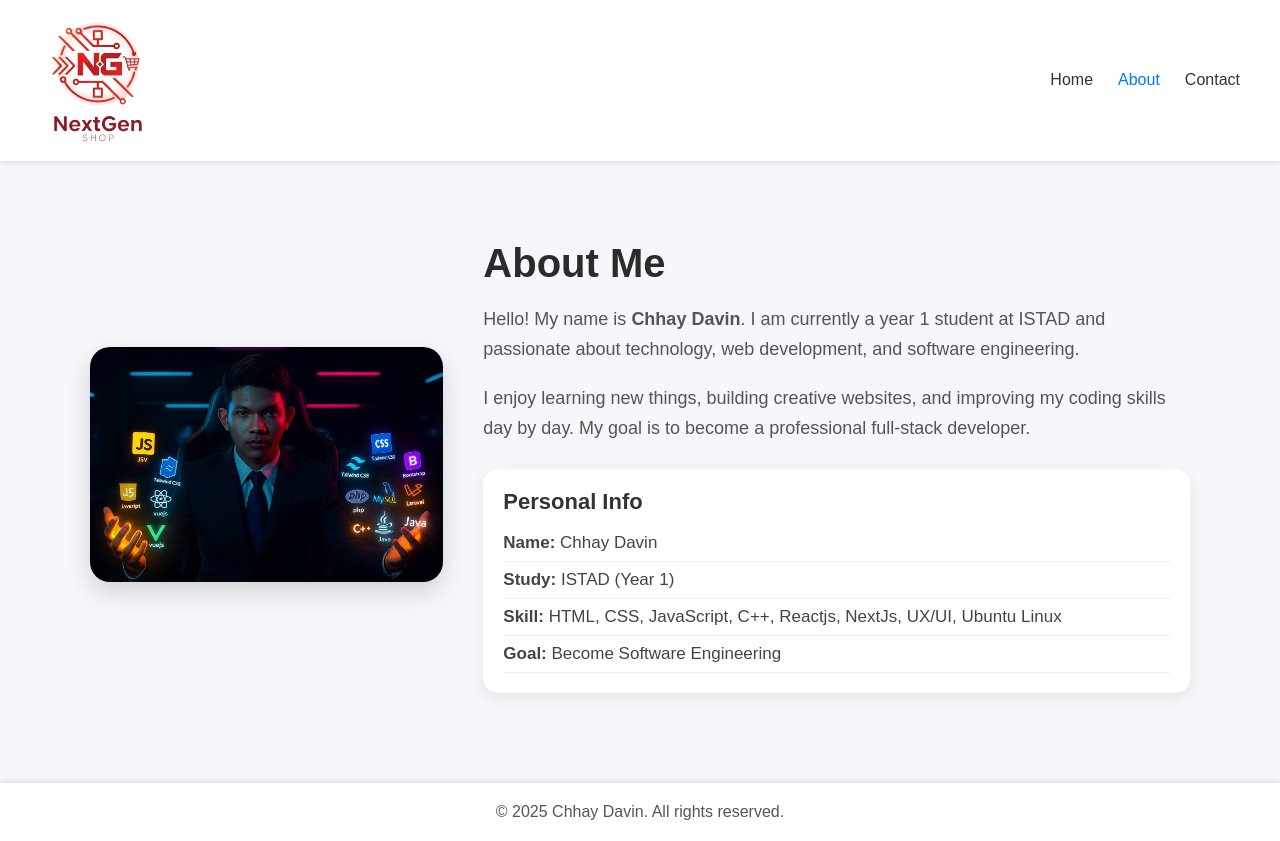
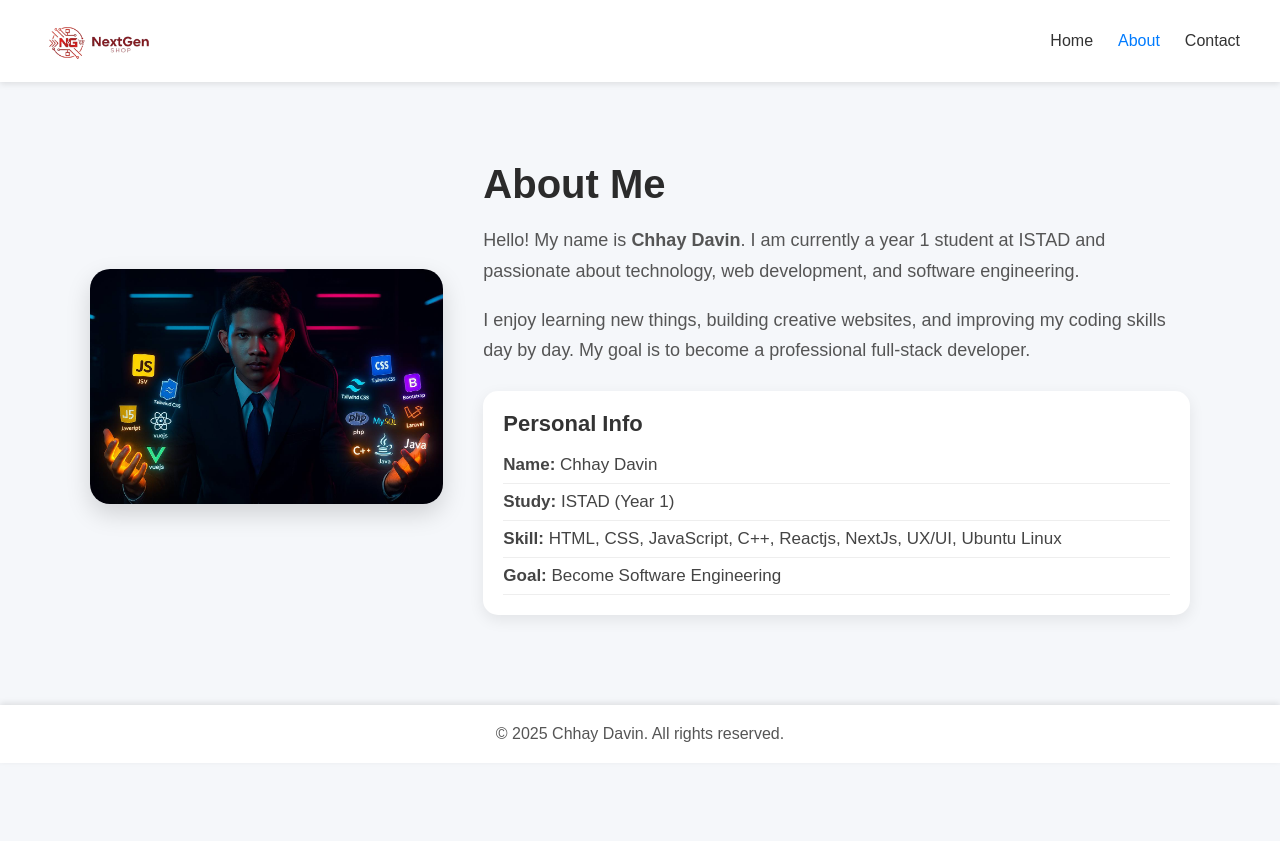
Before and after one commit to Arthurdavin/Homework-foundation, a plain HTML site: page about.html in a window 1280 px wide. After the commit the page ends 800 px from the top, so only its background shows below. Drawn offline with Linux system fonts and the light colour scheme.

Commit message:
change logo

```diff
--- a/about.html
+++ b/about.html
@@ -174,7 +174,7 @@
     <header>
         <nav>
             <div>
-                <img src="./images/logo-removebg-preview.png" alt="Logo">
+                <img src="./images/unnamed-removebg-preview.png" alt="Logo">
                 <ul class="nav-links">
                     <li><a href="index.html">Home</a></li>
                     <li><a href="about.html" style="color: #007bff;">About</a></li>
```
Also changed, not shown: contact.html (+1 -1 lines), index.html (+1 -1 lines), images/unnamed-removebg-preview.png (added).
